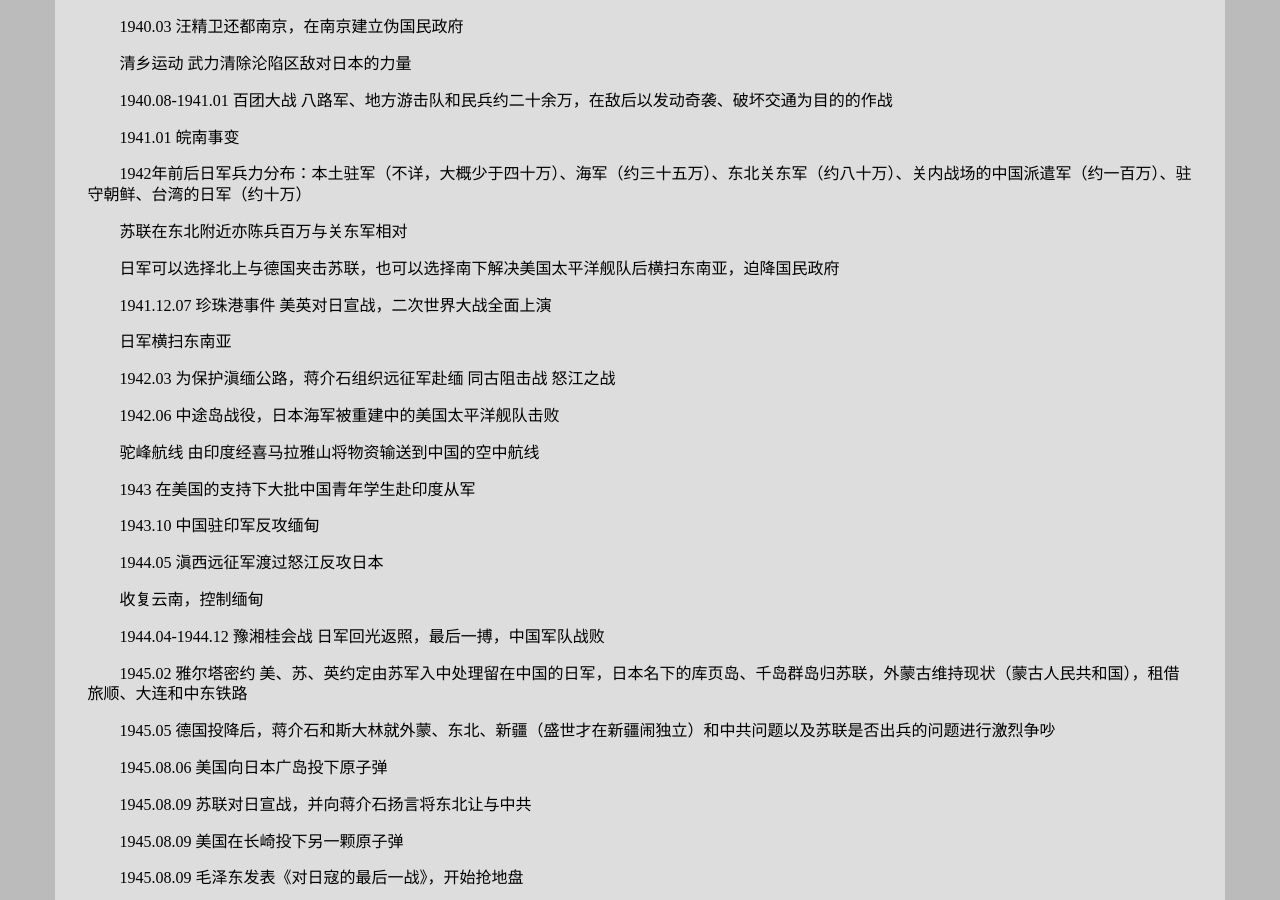
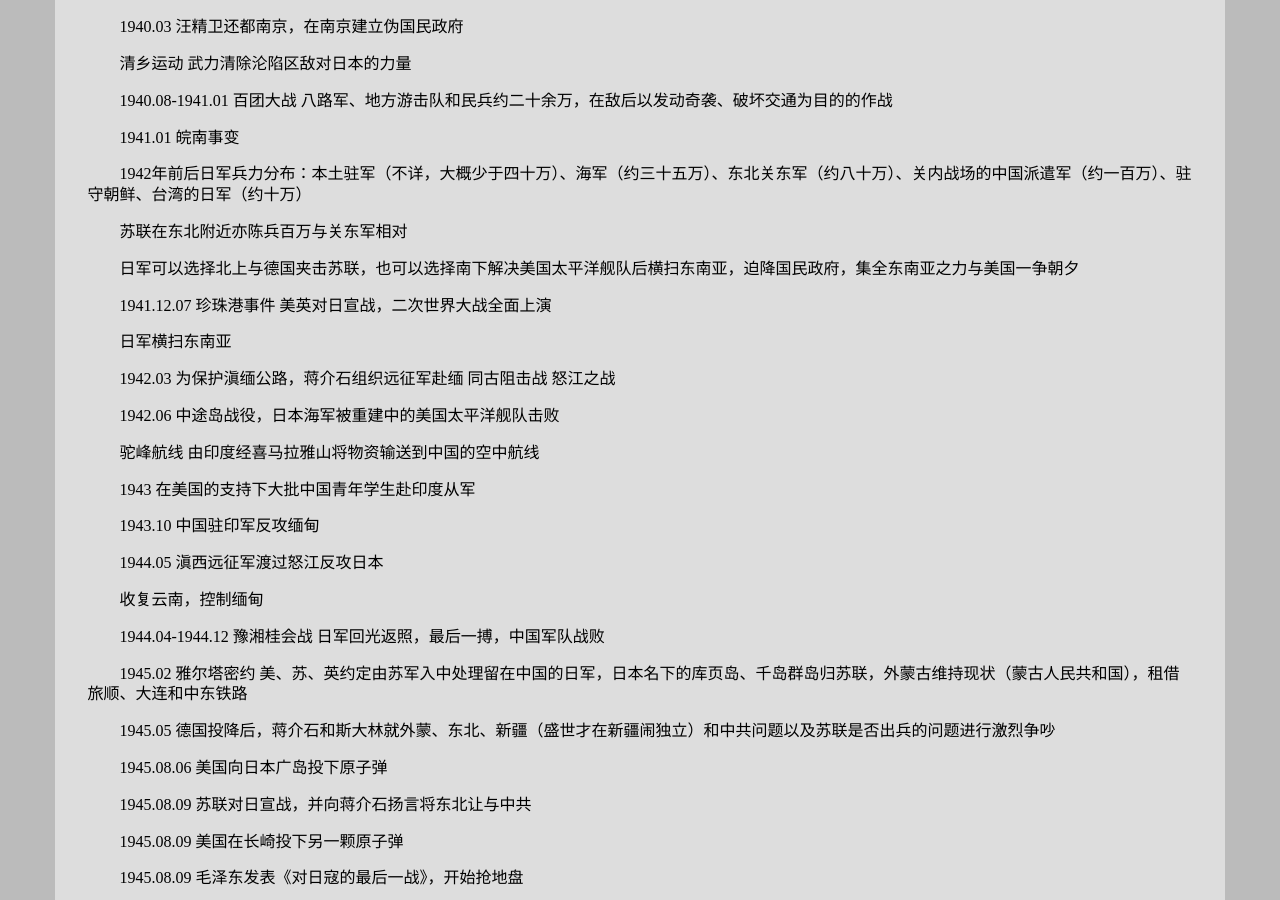
Before and after one commit to leiqin/leiqin.github.io, a Jekyll site: the page built from _posts/2015-11-29-读书笔记：历史深处的民国.markdown, in a window 1280 px wide and 900 px high, scrolled down 23620 px. Built offline with Jekyll 4.4.1, drawn with Linux system fonts in a browser that asks for light colours; comment, search, counter and statistics services are not loaded.

Commit message:
_ 小修改

```diff
--- a/_posts/2015-11-29-读书笔记：历史深处的民国.markdown
+++ b/_posts/2015-11-29-读书笔记：历史深处的民国.markdown
@@ -1241,7 +1241,7 @@ title: 读书笔记：历史深处的民国
 
 苏联在东北附近亦陈兵百万与关东军相对
 
-日军可以选择北上与德国夹击苏联，也可以选择南下解决美国太平洋舰队后横扫东南亚，迫降国民政府
+日军可以选择北上与德国夹击苏联，也可以选择南下解决美国太平洋舰队后横扫东南亚，迫降国民政府，集全东南亚之力与美国一争朝夕
 
 1941.12.07 珍珠港事件 美英对日宣战，二次世界大战全面上演
 
```
